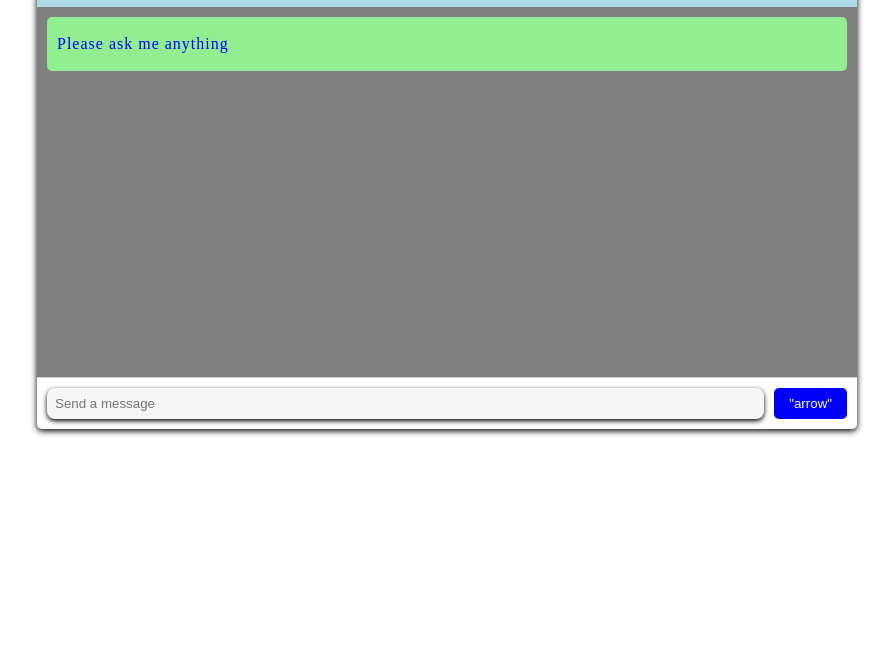
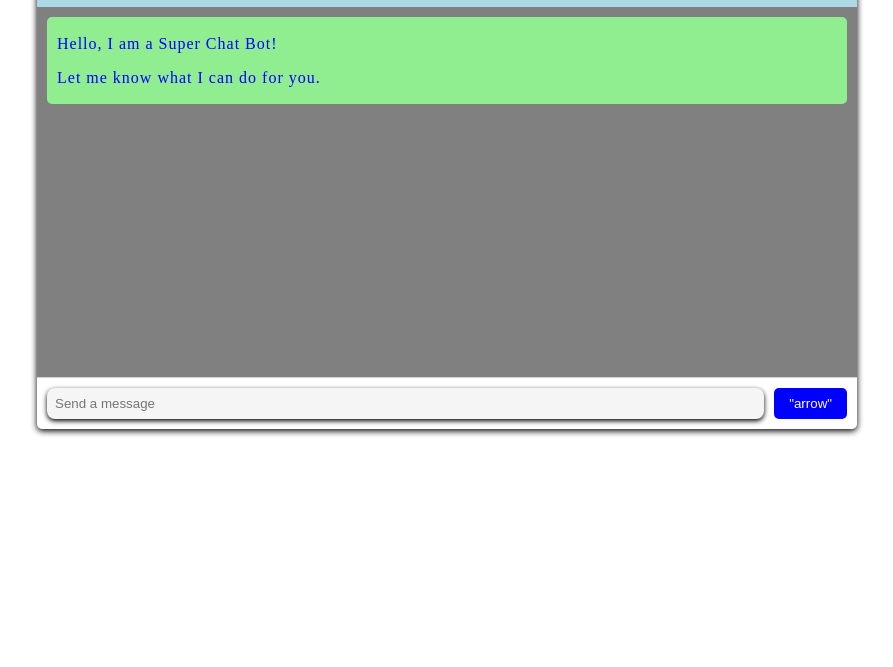
Before and after one commit to simensme/OpenAI-Chatbot, a plain HTML site: page Chatbot/index.html in a window 1280 px wide. Shown: the part 133-800 px from the top of the page, without its empty margins (193-1086 px from the left). Drawn offline with Linux system fonts and the light colour scheme.

Commit message:
Name and welcome message functionality in subfolder
Functionality that selects a random chatbot name as well as welcome message.
- Implemented subfolder for this functionality.

```diff
--- /dev/null
+++ b/Chatbot/JS/Services/Functions.js
@@ -0,0 +1,35 @@
+const nameAndWelcomeMessage = () => {
+
+    // Name generator
+    const generateChatBotName = () => {
+        const adjectives = ['Virtual', 'Specialist', 'Intelligent', 'Super'];
+        const nouns = ['Robot', 'Bot', 'Assistant', 'Machine'];
+        const randomAdj = adjectives[Math.floor(Math.random() * adjectives.length)];
+        const randomNoun = nouns[Math.floor(Math.random() * nouns.length)];
+        return `${randomAdj} Chat ${randomNoun}`;
+    };
+
+    // Gives the Open AI Chatbot a unique name.
+    let chatbotName = '';
+    const setChatBotName = () => {
+        chatbotName = generateChatBotName();
+        document.querySelector('.chatbot-name').innerHTML = chatbotName;
+        document.title = chatbotName;
+    };
+    setChatBotName();
+
+    // Unique welcome message
+    const generateWelcomeMessage = () => {
+        const welcomeArray = ['How may I help you?', 'Please ask me anything.', 'Let me know what I can do for you.', 'How can I assist you today?', 'What can I help you with?', "I'm here to answer your questions. What would you like to know?", "Feel free to explore and ask me anything you'd like.", "I'm here to provide information and support, How can I assist you?", 'Please let me know how I can help you.'];
+        const randomWelcomeMessage = welcomeArray[Math.floor(Math.random() * welcomeArray.length)];
+        const welcomeMessageNode = document.getElementById('welcome-message');
+        if (chatbotName[0] === 'I') {
+            welcomeMessageNode.innerHTML = `Hello, I am an ${chatbotName}! <br>${randomWelcomeMessage}`;
+        } else {
+            welcomeMessageNode.innerHTML = `Hello, I am a ${chatbotName}! <br>${randomWelcomeMessage}`;
+        }
+    };
+    generateWelcomeMessage();
+};
+
+export {nameAndWelcomeMessage};
--- a/Chatbot/JS/app.js
+++ b/Chatbot/JS/app.js
@@ -1 +1,6 @@
-console.log('test');
+import {nameAndWelcomeMessage} from "./Services/Functions.js";
+
+// Load name and welcome message
+document.addEventListener('DOMContentLoaded', e => {
+    nameAndWelcomeMessage();
+});
--- a/Chatbot/index.html
+++ b/Chatbot/index.html
@@ -20,7 +20,7 @@
 
         <div class="text-box" id="textbox">
             <div class="message received">
-                <p id="welcome-message">Please ask me anything</p>
+                <p id="welcome-message"></p>
             </div>
 
         </div>
@@ -38,6 +38,6 @@
     </div>
 
 
-    <script src="JS/app.js"></script>
+    <script src="JS/app.js" type="module"></script>
 </body>
 </html>
```
